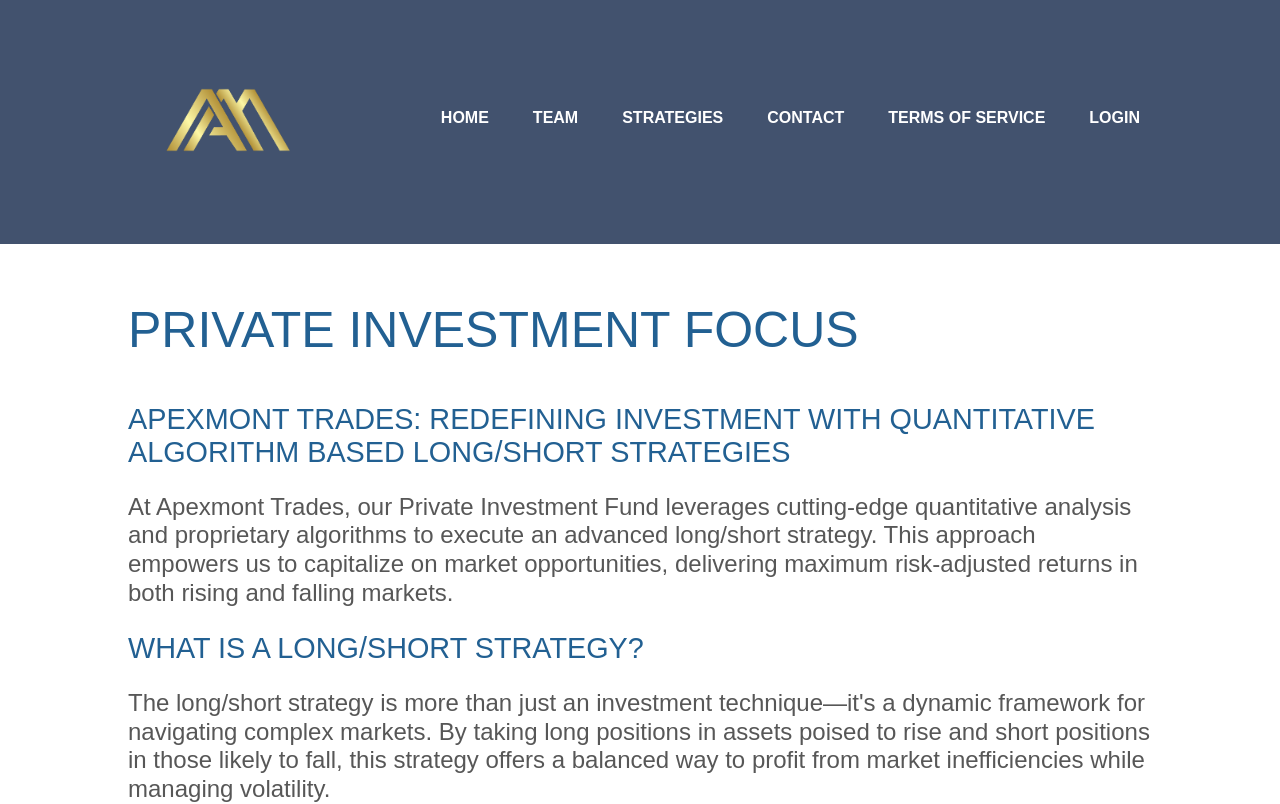
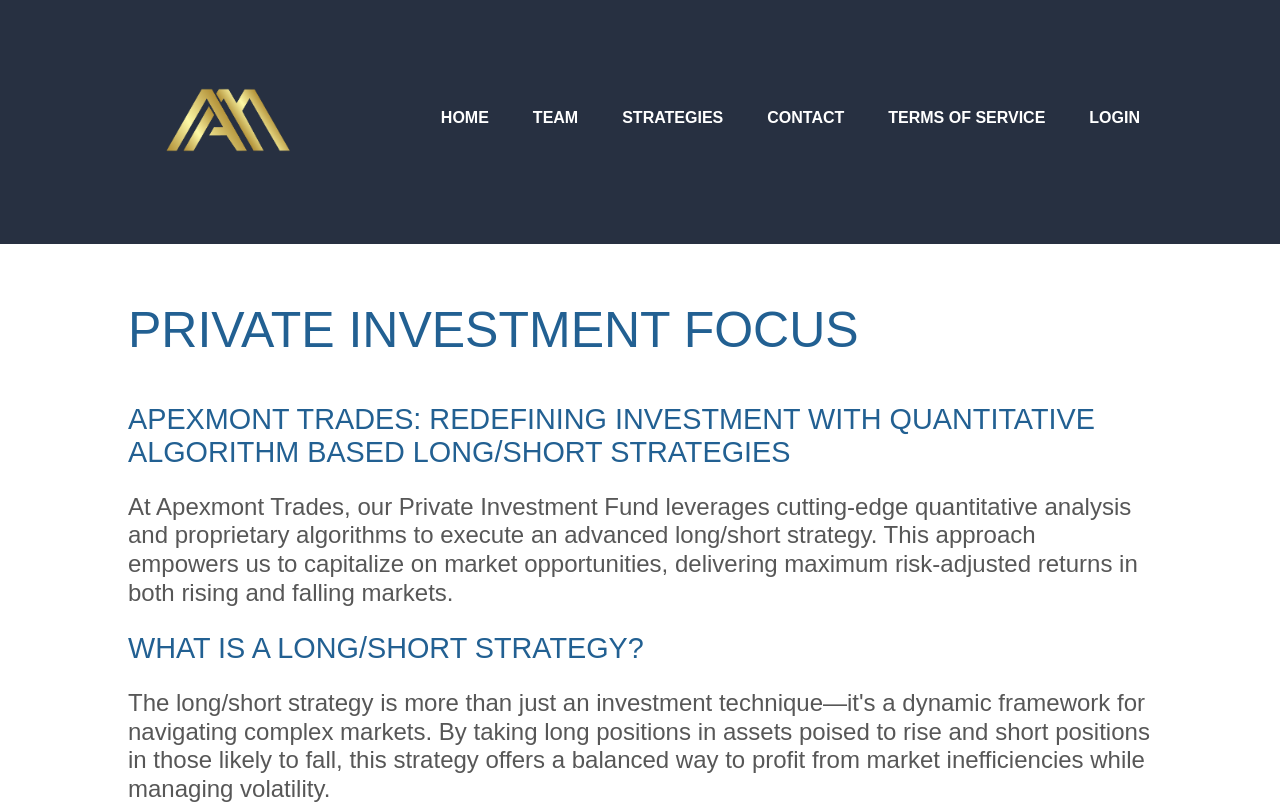
Before and after one commit to fun-minion/apexmont, a React (Create React App) app: page /private-investment-focus in a window 1280 px wide. Shown: the top 804 px of the page. Built offline with nearby package versions, Linux system fonts and the light colour scheme.

Commit message:
change the transparency of header

```diff
--- a/src/components/header/index.jsx
+++ b/src/components/header/index.jsx
@@ -31,7 +31,7 @@
     ]
 
     return (
-        <div className='header' style={{ background: isHome ? 'rgba(66, 82, 110, 0.6)' : '#42526E' }}>
+        <div className='header' style={{ background: isHome ? 'rgba(66, 82, 110, 0.6)' : '#273041' }}>
             <div className='logo'>
                 <img src={logo} />
             </div>
```
